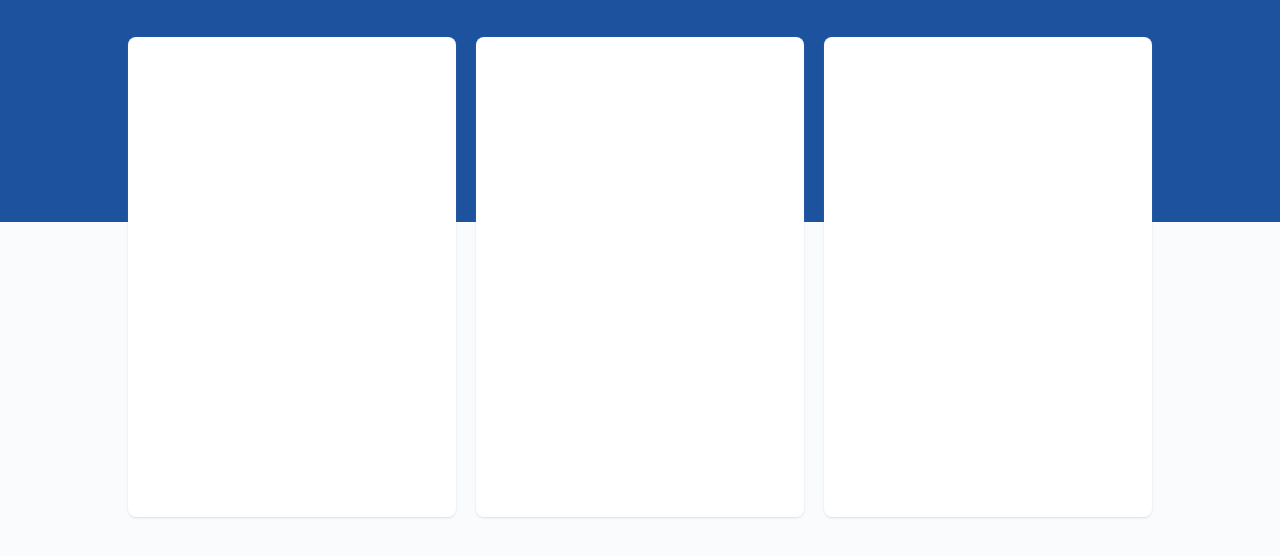
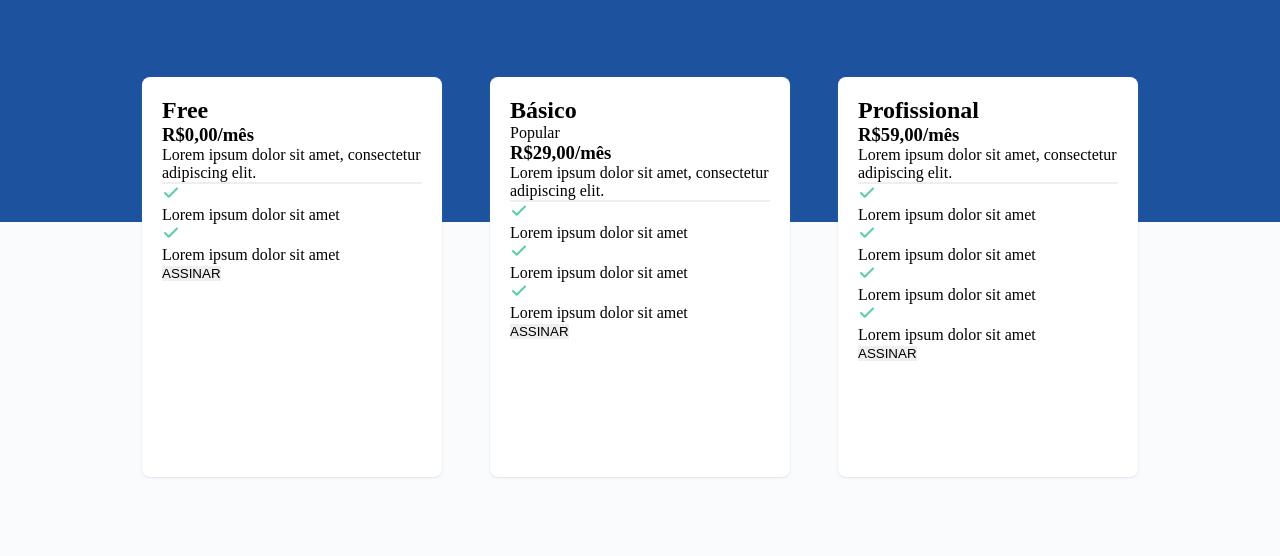
Before and after one commit to thiagokawauchi/rocketseat-discover-desafios, a plain HTML site: page pricing-table/pricing-table.html in a window 1280 px wide. Shown: the part 178-734 px from the top of the page. Drawn offline with nearby package versions, Linux system fonts and the light colour scheme.

Commit message:
pricing-table html box-texts added

```diff
--- a/pricing-table/pricing-table.css
+++ b/pricing-table/pricing-table.css
@@ -63,6 +63,7 @@
     margin: 0px auto;
     display: flex;
     justify-content: space-around;
+    align-items: center;
     width: 80vw;
     height: 60vh;
     gap: 20px;
@@ -71,12 +72,21 @@
   .price-box {
     background: #FFFFFF;
     box-shadow: 0px 1px 2px rgba(142, 150, 185, 0.25);
-    flex: 1;
+    width: 300px;
+    height: 400px;
     border-radius: 8px;
+    padding: 20px;
   }
 
   .price-box:hover {
     background: #FFFFFF;
     box-shadow: 0px 1px 2px rgba(142, 150, 185, 0.25);
+    width: 330px;
+    height: 440px;
     border-radius: 8px;
+    padding: 20px;
   }
+
+  .hr {
+    border: 1px solid #EEEEEE;
+  }
--- a/pricing-table/pricing-table.html
+++ b/pricing-table/pricing-table.html
@@ -26,9 +26,46 @@
     </div>
 
     <main class="main-container">
-        <div class="price-box"></div>
-        <div class="price-box"></div>
-        <div class="price-box"></div>
+        <div class="price-box box1">
+            <h2>Free</h2>
+            <h3>R$0,00/mês</h3>
+            <p>Lorem ipsum dolor sit amet, consectetur adipiscing elit.</p>
+            <div class="hr"></div>
+            <img src="./check.svg" alt="check-mark">
+            <p>Lorem ipsum dolor sit amet</p>
+            <img src="./check.svg" alt="check-mark">
+            <p>Lorem ipsum dolor sit amet</p>
+            <button>ASSINAR</button>
+        </div>
+        <div class="price-box box2">
+            <h2>Básico</h2>
+            <div>Popular</div>
+            <h3>R$29,00/mês</h3>
+            <p>Lorem ipsum dolor sit amet, consectetur adipiscing elit.</p>
+            <div class="hr"></div>
+            <img src="./check.svg" alt="check-mark">
+            <p>Lorem ipsum dolor sit amet</p>
+            <img src="./check.svg" alt="check-mark">
+            <p>Lorem ipsum dolor sit amet</p>
+            <img src="./check.svg" alt="check-mark">
+            <p>Lorem ipsum dolor sit amet</p>
+            <button>ASSINAR</button>
+        </div>
+        <div class="price-box box3">
+            <h2>Profissional</h2>
+            <h3>R$59,00/mês</h3>
+            <p>Lorem ipsum dolor sit amet, consectetur adipiscing elit.</p>
+            <div class="hr"></div>
+            <img src="./check.svg" alt="check-mark">
+            <p>Lorem ipsum dolor sit amet</p>
+            <img src="./check.svg" alt="check-mark">
+            <p>Lorem ipsum dolor sit amet</p>
+            <img src="./check.svg" alt="check-mark">
+            <p>Lorem ipsum dolor sit amet</p>
+            <img src="./check.svg" alt="check-mark">
+            <p>Lorem ipsum dolor sit amet</p>
+            <button>ASSINAR</button>
+        </div>
     </main>
 
 </body>
```
Also changed, not shown: pricing-table/check.svg (added).
